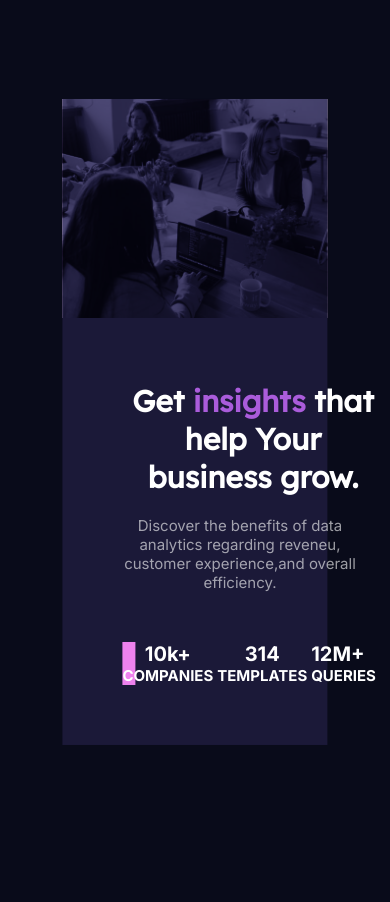
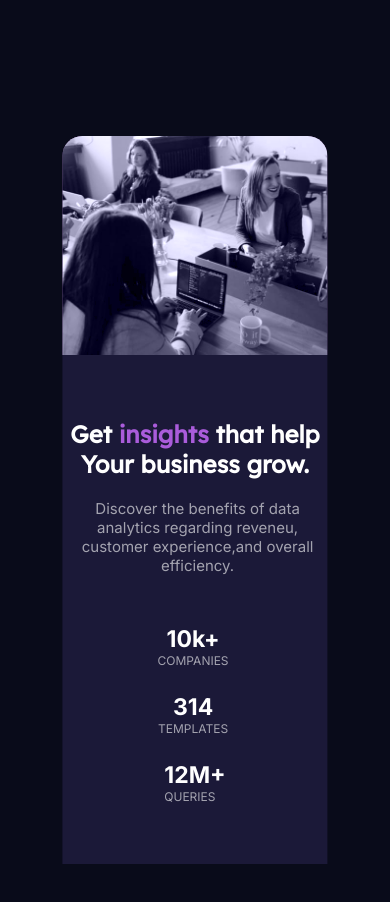
Before and after one commit to WassimBek/Stats-preview-card-component, a plain HTML site: page index.html in a window 390 px wide. Before the commit the page ends 844 px from the top, so only its background shows below. Drawn offline with Linux system fonts and the light colour scheme.

Commit message:
Responsive Work

```diff
--- a/style.css
+++ b/style.css
@@ -44,15 +44,16 @@ body {
 }
 
 .Card .IMG {
-    width: 50%;
+    max-width: 100%;
 }
 
 .Card .IMG > img {
-    width:100%;
+    max-width: 100%;
     height: 100%;
     transform-origin: left center;
     background-color: var(--primary-soft);
-        mix-blend-mode: soft-light;
+    mix-blend-mode:luminosity;
+
 }
 
 .Card .Card-Stats {
@@ -89,7 +90,7 @@ body {
 .Card > .Card-Stats .state {
     display: flex;
     width: 100%;
-    background-color: violet;
+
 }
 
 .Card > .Card-Stats .state :is(.Companies , .Templates) {
@@ -97,72 +98,26 @@ body {
     text-align: center;
 }
 
-.Card > .Card-Stats .state .Companies b,.Card > .Card-Stats .state .Templates b ,.Card > .Card-Stats .state .Queries b {
-    text-align: center ;
-    font-size: 20px;
-}
 
 
-/* responsive */
 
-/* @media (600px <= width <= 1015px ) {
-    .Card > .Card-Stats h2 {
-        font-size: 1.5rem;
-    }
+.Card > .Card-Stats .state :is(.Companies , .Queries , .Templates) {
+   & b{
 
-    .Card > .Card-Stats p {
-        font-size: 10px;
+    text-align: center ;
+    font-size: 23px;
+   }
+
+
+    & p{
+        color: var(--neutral-transparent-heading);
+        font-weight: 400;
+        font-family: var(--font-inter);
+        font-size: 12px;
     }
 }
-
-
-@media (300px <= width <= 450px) {
-
-    .Card {
-        display: flex;
-        flex-direction: column-reverse;
-        height: auto;
-        position: relative;
-    }
-
-    .Card .IMG {
-        position: absolute;
-        width: 100%;
-
-        margin-bottom: 20px;
-        border-radius: 20px;
-    }
-
-   .Card .IMG > img {
-    border-top-right-radius: 10px;
-    border-top-left-radius: 10px;
-   }
-
-    .Card > .Card-Stats {
-        height: 50%;
-        margin-top: 150px;
-    }
-
-    .Card > .Card-Stats h2{
-        width: 950%;
-        text-align: center;
-        padding-right: 325%;
-        display: grid;
-        font-size: 1.8rem;
-        place-content: center;
-    }
-
-    .Card > .Card-Stats .state {
-        display: flex;
-        flex-direction: column;
-        justify-content: center;
-        margin: 50px;
-        padding-bottom: 80px;
-    }
-} */
-
-
-@media ( 350px <= width <=450px ) {
+/* Responsive */
+@media ( 100px <= width <=780px ) {
 
 
     .Card {
@@ -172,6 +127,7 @@ body {
         flex-direction: column-reverse;
         justify-content: center;
         height: auto;
+        margin-top: 20%;
     }
     .Card .Card-Stats .text  {
 
@@ -182,25 +138,36 @@ body {
         justify-content: center;
     }
 
-    .Card .Card-Stats .text > h2 {
+    .Card .Card-Stats {
+        display: flex;
+        flex-direction: column;
 
+        align-items: center;
+        margin: 0px auto;
+    }
+
+    .Card .Card-Stats .text h2 {
         text-align: center;
-        font-size: 30px;
-
+        font-size: 24px;
     }
 
     .Card .Card-Stats .text p {
         text-align: center;
-
+        margin-left: 6%;
     }
 
-    .Card .IMG {
-        width: 100%;
-        height: 50%;
-
+    :is(.Card , .IMG>img) {
+        border-top-left-radius:20px;
+        border-top-right-radius:20px;
     }
 
+    .Card .Card-Stats .state {
+        display: flex ;
+        flex-direction: column;
+        align-items: center;
+    }
 
-
-
+    .Card .Card-Stats .state :is(.Companies , .Templates) {
+        margin-bottom: 25px;
+    }
 }
```
